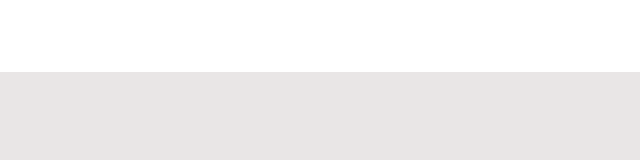
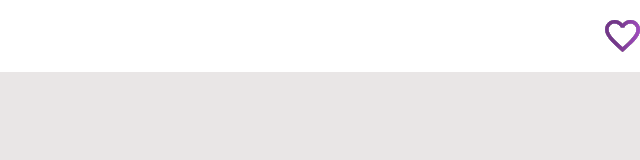
Before and after one commit to Leozinho2903/2Dliria1, a plain HTML site: page index.html in a window 1280 px wide. Shown: the full height of the page, 640-1280 px from the left. Drawn offline with Linux system fonts and the light colour scheme.

Commit message:
Add files via upload

```diff
--- a/index.html
+++ b/index.html
@@ -31,7 +31,7 @@
         </div>
         <!-- ???????? -->
         <div class="container">
-            <!-- ???????? -->
+        <a href="#"><img src="img/Favoritos.svg" alt=""class=container></a>
         </div>
     </header>
 
```
